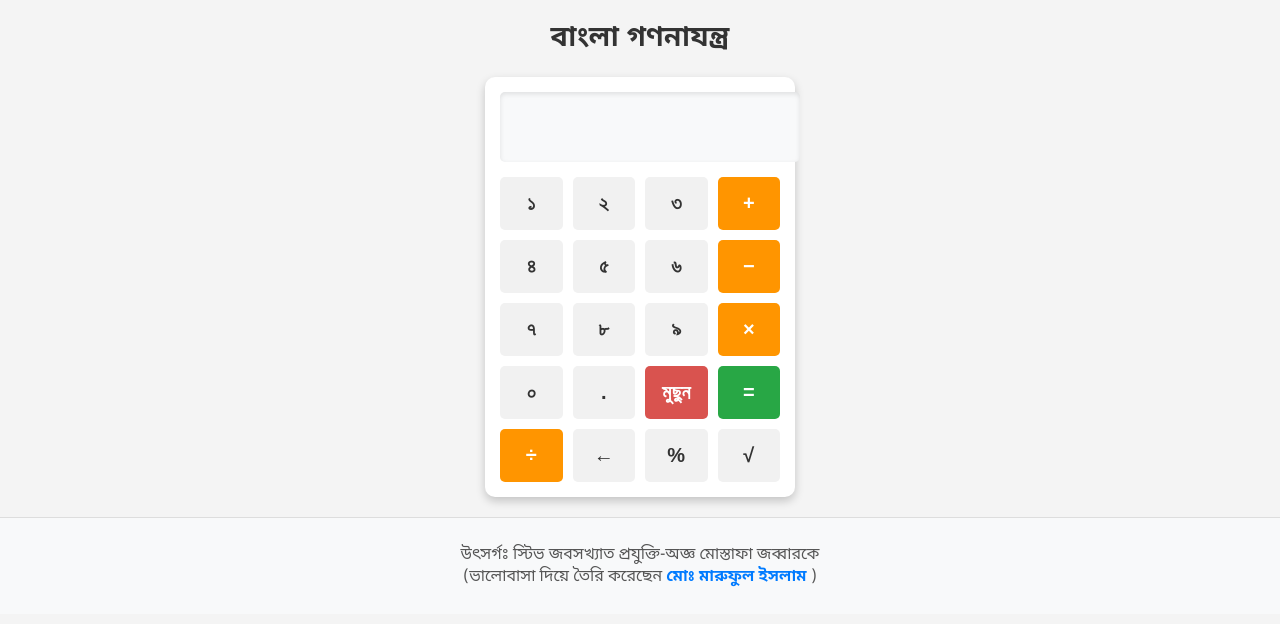
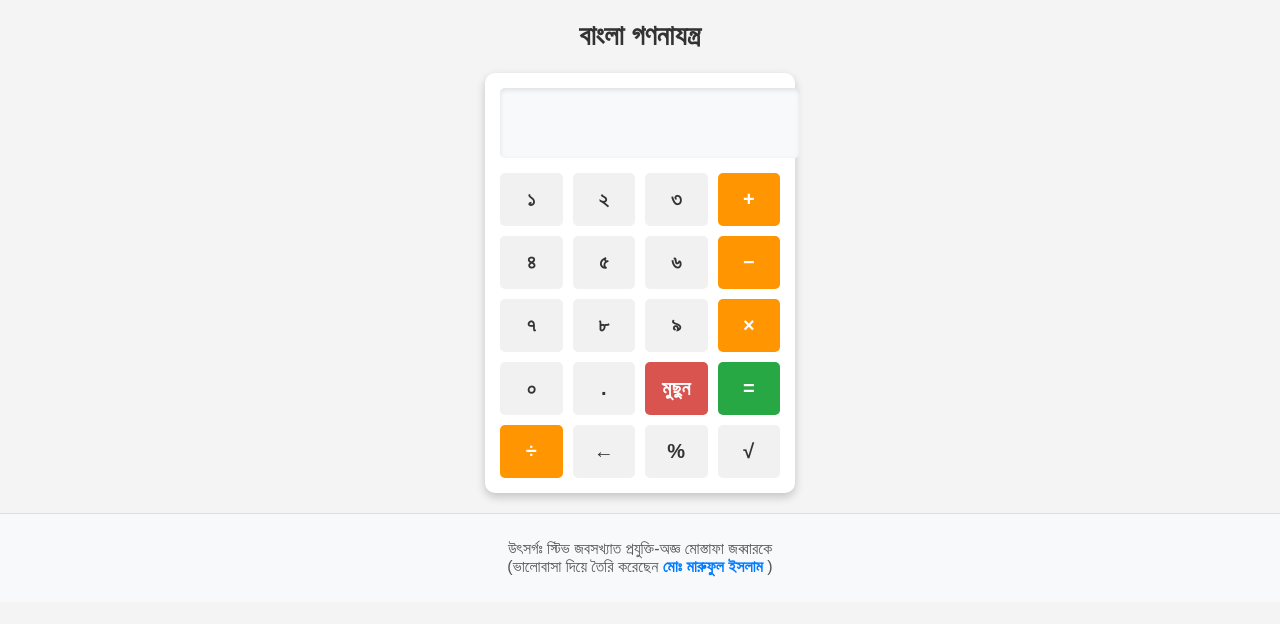
Before and after one commit to mortalmaruf/bangla.calculator, a plain HTML site: page index.html in a window 1280 px wide. Drawn offline with Linux system fonts and the light colour scheme.

Commit message:
Update style.css

```diff
--- a/style.css
+++ b/style.css
@@ -1,6 +1,6 @@
 /* General Page Styling */
 body {
-    font-family: 'Noto Sans Bengali', Arial, sans-serif;
+    font-family: Arial, sans-serif;
     background-color: #f4f4f4;
     text-align: center;
     margin: 0;
@@ -113,4 +113,4 @@ footer a {
 footer a:hover {
     text-decoration: underline;
     color: #0056b3;
-  }
+}
```
